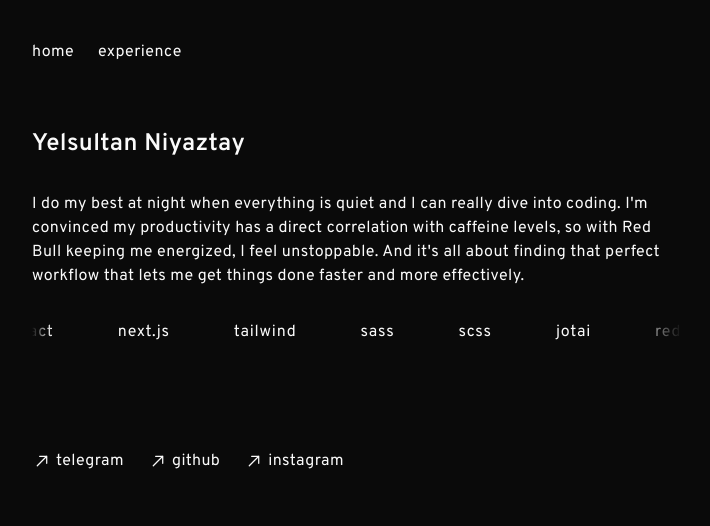
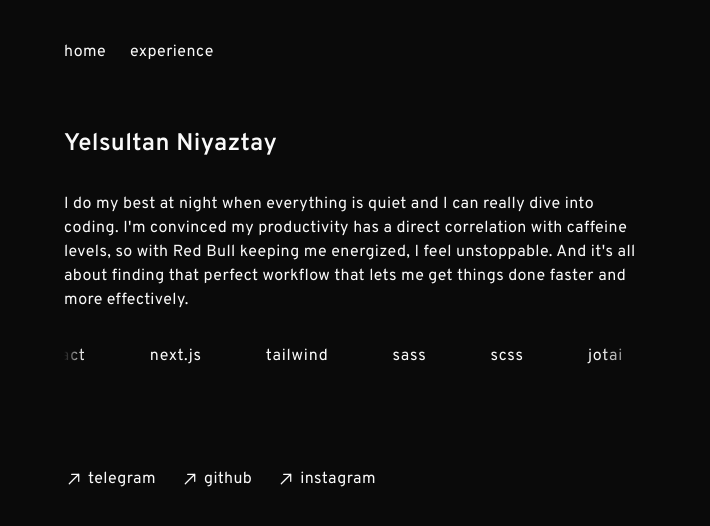
Before and after one commit to ye1sultan/portfolio, a Next.js app: page /home in a window 1280 px wide. Shown: the top 526 px of the page, without its empty margins (283-993 px from the left). Built offline with nearby package versions, Linux system fonts and the light colour scheme.

Commit message:
feat: add x axis paddings to layout

```diff
--- a/src/app/layout.tsx
+++ b/src/app/layout.tsx
@@ -39,7 +39,7 @@ export default function RootLayout({
     <html lang="en">
       <body
         className={cn(
-          "bg-neutral-950 antialiased text-neutral-50 container py-10 tracking-wide",
+          "bg-neutral-950 antialiased text-neutral-50 container py-10 tracking-wide px-4 sm:px-8",
           overpass.className,
         )}
       >
```
